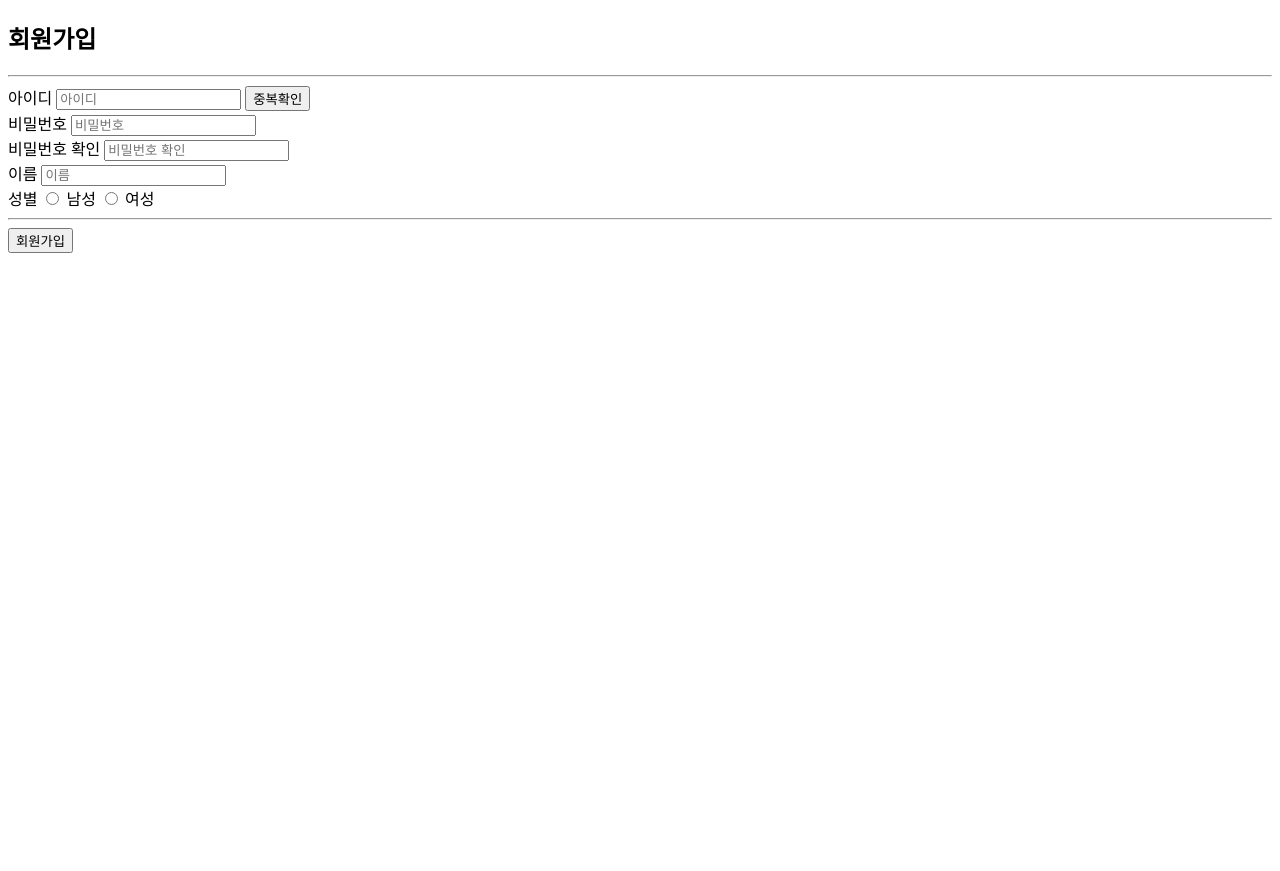
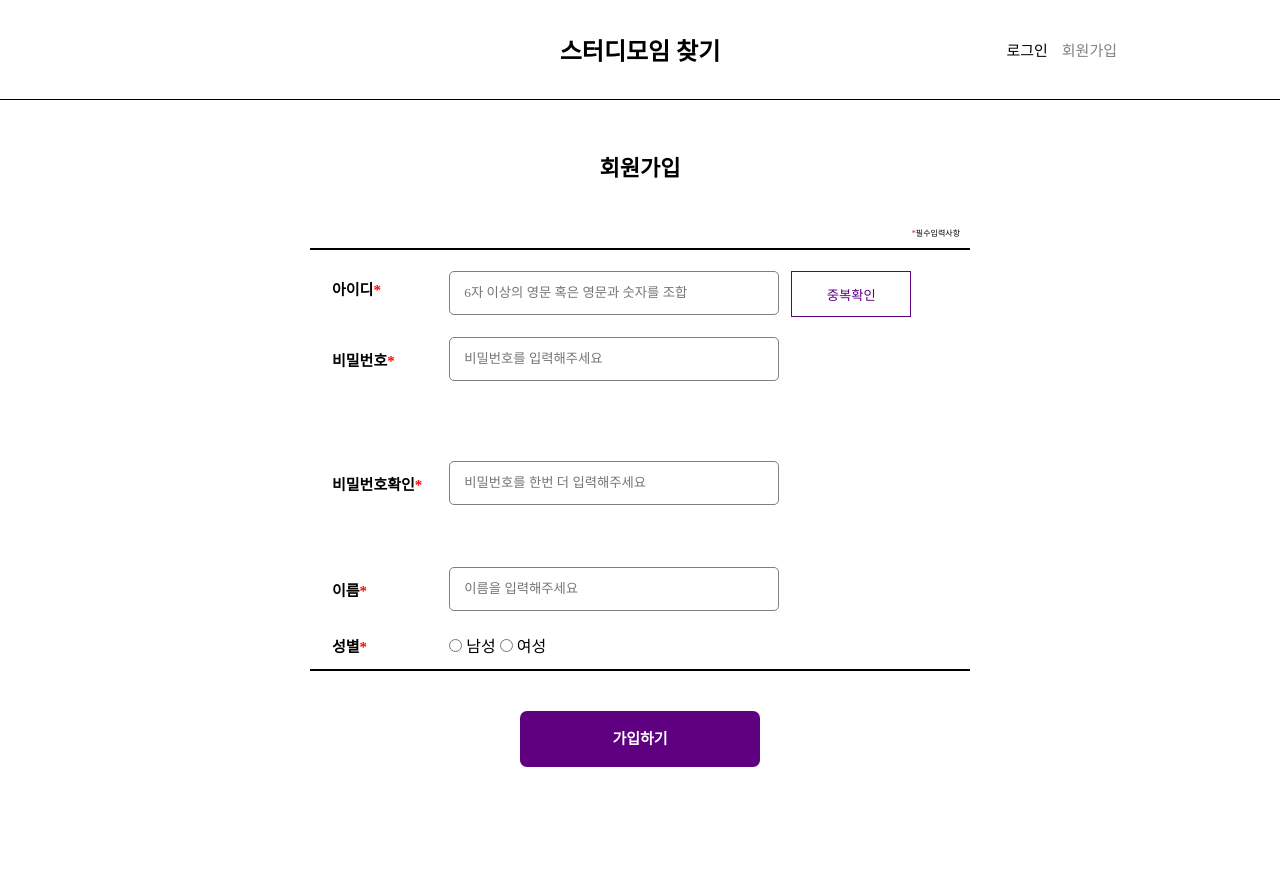
Before and after one commit to yunchanpark/studyProject, a Flask app: page /register in a window 1280 px wide. Before the commit the page ends 253 px from the top, so only its background shows below. Run offline with Flask 2, Linux system fonts and the light colour scheme; some libraries are stand-ins or nearby versions.

Commit message:
yunchan#3
로그인, 회원가입, 로그아웃 구현

```diff
--- /dev/null
+++ b/meeting/static/css/header.css
@@ -0,0 +1,48 @@
+
+:root {
+    --text-black: #000000DE
+}
+
+* {
+    font-family: 'Noto Serif KR',serif;
+    margin: 0;
+    padding: 0;
+    box-sizing: border-box;
+}
+
+a {
+    text-decoration: none;
+    color: #000;
+}
+
+li {
+    list-style: none;
+}
+
+.top_gnb {
+    position: fixed;
+    top: 0;
+    left: 0;
+    display: flex;
+    width: 100%;
+    height: 100px;
+    border-bottom: 1px solid black ;
+    text-align: center;
+    align-items: center;
+    background-color: #fff;
+    z-index: 100;
+}
+
+.top_gnb > * {
+    flex: 1;
+}
+
+.right_gnb > span {
+    cursor: pointer;
+    font-size: 15px;
+    margin-right: 10px;
+}
+
+.right_gnb span:last-child > a{
+    color: gray;
+}
--- /dev/null
+++ b/meeting/static/css/member.css
@@ -0,0 +1,185 @@
+@charset "UTF-8";
+
+.loginForm {
+    width: 340px;
+    height: 400px;
+    padding: 15px, 20px;
+    background-color: #FFFFFF;
+    text-align: center;
+    margin: 200px auto 0;
+    margin-bottom: 40px;
+}
+
+.loginForm h2 {
+    text-align: center;
+    margin: 30px;
+    color: #333333;
+    font-size: 24px;
+}
+
+.idForm,
+.passForm {
+    border: 1px solid #cccccc;
+    width: 340px;
+    height: 54px;
+    padding: 0 19px;
+    border-radius: 3px;
+}
+
+.id,
+.pw {
+    width: 100%;
+    border: none;
+    outline: none;
+    color: #333333;
+    font-size: 14px;
+    height: 54px;
+    background: none;
+}
+
+.passForm {
+    margin-top: 10px;
+}
+
+.btn {
+    display: inline-block;
+    color: #FFFFFF;
+    background: #5F0080;
+    text-align: center;
+    width: 340px;
+    height: 54px;
+    line-height: 50px;
+    border-radius: 7px;
+    border: none;
+    font-weight: 700;
+    font-size: 16px;
+}
+
+.btn1 {
+    display: inline-block;
+    color: #5F0080;
+    background: #FFFFFF;
+    text-align: center;
+    width: 340px;
+    height: 54px;
+    line-height: 50px;
+    border: 1px solid #5F0080;
+    border-radius: 7px;
+    font-weight: 700;
+    font-size: 16px;
+}
+
+.btn,
+.btn1 {
+    margin-top: 10px;
+    cursor: pointer;
+}
+
+#pw_icon,
+#pw_msg,
+#pw_icon_two,
+#pw_msg_two,
+#pw_ck_icon,
+#pw_ck_msg {
+    font-size: 12px;
+    display: none;
+}
+
+#memberForm {
+    width: 100%;
+    margin-top: 150px;
+}
+
+.ico {
+    color: red;
+}
+
+#section {
+    width: 660px;
+    margin: 0 auto;
+    position: relative;
+}
+
+#first {
+    position: relative;
+    height: 100px;
+    width: 100%;
+    border-bottom: 2px solid black;
+}
+
+#second {
+    border-bottom: 2px solid #000;
+}
+
+#register_title {
+    position: relative;
+    text-align: center;
+    font-size: 22px;
+    font-weight: 700;
+    margin-top: 75px;
+}
+
+#pilSu {
+    position: absolute;
+    right: 10px;
+    bottom: 10px;
+    font-size: 8px;
+}
+
+.member_table tr th {
+    text-align: left;
+    padding: 0 25px 0 20px;
+    font-size: 15px;
+}
+
+.longText {
+    width: 330px;
+    height: 44px;
+    padding: 0 14px;
+    border-radius: 5px;
+    border: 1px solid gray;
+}
+
+button {
+    border-radius: 5px;
+}
+
+.bnt_color {
+    background-color: white;
+    color: #5f0080;
+    border: 1px solid #5f0080;
+}
+
+.bnt_size {
+    margin-left: 10px;
+    width: 120px;
+    height: 46px;
+}
+
+.member_table tr td:nth-child(2) {
+    padding: 10px 0;
+}
+
+.member_table tr:nth-child(1) td:nth-child(2) {
+    padding-top: 19px;
+}
+
+.member_table tr:nth-child(1) td:nth-child(3) {
+    padding-top: 11px;
+}
+
+.submit {
+    position: absolute;
+    height: 56px;
+    width: 240px;
+    font-size: 15px;
+}
+
+.register_input,
+#update_input {
+    margin: 40px 210px;
+}
+
+#register_btn {
+    height: 200px;
+}
--- /dev/null
+++ b/meeting/static/js/header.js
@@ -0,0 +1,15 @@
+$(document).ready(function () {
+    let token = $.cookie('myToken');
+    if(token !== undefined) {
+        token = JSON.parse(atob(token.split('.')[1]));
+        $('#user_name').text(token.id + " 님")
+    }
+});
+
+function logout() {
+    $.removeCookie('myToken', {
+        path: '/'
+    });
+    location.reload();
+    window.location.href = '/home'
+}
--- a/meeting/static/register.js
+++ b/meeting/static/js/register.js
@@ -24,7 +24,19 @@ $(document).ready(function () {
         if (!idCheck) {
             alert('중복화인을 해주세요');
         } else {
-            $('#registerForm').submit();
+            let registerForm = $('form[name=registerForm]').serialize();
+            $.ajax({
+                type: 'post',
+                url: 'api/register',
+                dataType: 'json',
+                data: registerForm,
+                success: function(data) {
+                    if(data.success) {
+                        alert(data.msg)
+                        window.location.href = '/login'
+                    }
+                }
+            })
         }
     });
 });
--- /dev/null
+++ b/meeting/templates/includes/head.html
@@ -0,0 +1,8 @@
+<head>
+    <meta charset="UTF-8">
+    <meta http-equiv="X-UA-Compatible" content="IE=edge">
+    <meta name="viewport" content="width=device-width, initial-scale=1.0">
+    <link rel="preconnect" href="https://fonts.googleapis.com">
+    <link rel="preconnect" href="https://fonts.gstatic.com" crossorigin>
+    <link href="https://fonts.googleapis.com/css2?family=Noto+Serif+KR&display=swap" rel="stylesheet">
+    <link rel="stylesheet" href="/static/css/header.css">
--- /dev/null
+++ b/meeting/templates/includes/header.html
@@ -0,0 +1,15 @@
+<header>
+    <nav class="top_gnb">
+        <div></div>
+        <h1 class="logo_txt">스터디모임 찾기</h1>
+        <div class="right_gnb">
+            {% if request.cookies.get('myToken') is none %}
+            <span><a href="/login">로그인</a></span>
+            <span><a href="/register">회원가입</a></span>
+            {% else %}
+            <span id="user_name"></span>
+            <span onclick="logout()">로그아웃</span>
+            {% endif %}
+        </div>
+    </nav>
+</header>
--- /dev/null
+++ b/meeting/templates/includes/plugin.html
@@ -0,0 +1,3 @@
+<script src="https://ajax.googleapis.com/ajax/libs/jquery/3.6.0/jquery.min.js"></script>
+<script src="https://cdnjs.cloudflare.com/ajax/libs/jquery-cookie/1.4.1/jquery.cookie.js"></script>
+<script src="/static/js/header.js"></script>
--- a/meeting/templates/member/register.html
+++ b/meeting/templates/member/register.html
@@ -1,49 +1,84 @@
 <!DOCTYPE html>
 <html lang="en">
-<head>
-    <meta charset="UTF-8">
-    <meta http-equiv="X-UA-Compatible" content="IE=edge">
-    <meta name="viewport" content="width=device-width, initial-scale=1.0">
-    <script src="https://ajax.googleapis.com/ajax/libs/jquery/3.6.0/jquery.min.js"></script>
-    <script src="/static/register.js"></script>
+    {% include 'includes/head.html' %}
     <title>회원가입</title>
+    <link rel="stylesheet" href="/static/css/member.css">
 </head>
 <body>
-    <div>
-        <div>
-            <h2>회원가입</h2>
-        </div>
-        <hr>
-        <div>
-            <form action="/api/register" method="post" id="registerForm">
-                <div>
-                    <span>아이디</span>
-                    <input type="text" name="id" id="id" placeholder="아이디">
-                    <input type="button" value="중복확인" id="idCheckBtn">
+    {% include 'includes/header.html' %}
+    <!-- section -->
+    <section id="memberForm">
+        <div id="section">
+            <form action="/api/register" method="post" id="registerForm" name="registerForm">
+                <div id="first">
+                    <div id="register_title">회원가입</div>
+                    <div id="pilSu">
+                        <span class="ico">*</span>필수입력사항
+                    </div>
                 </div>
-                <div>
-                    <span>비밀번호</span>
-                    <input type="text" name="password" id="password" placeholder="비밀번호">
+                <div id="second">
+                    <table class="member_table">
+                        <tr>
+                            <th>아이디<span class="ico">*</span></th>
+                            <td><input type="text" class="longText" id="id" name="id" placeholder="6자 이상의 영문 혹은 영문과 숫자를 조합">
+                            </td>
+                            <td><input type="button" id="idCheckBtn" class="bnt_size bnt_color" value="중복확인" />
+                            </td>
+                        </tr>
+                        <tr>
+                            <th>비밀번호<span class="ico">*</span></th>
+                            <td><input type="password" class="longText" name="password" placeholder="비밀번호를 입력해주세요"></td>
+                        </tr>
+                        <tr>
+                            <th></th>
+                            <td>
+                                <span id="pw_icon">✖️</span>
+                                <span id="pw_msg">10자 이상 입력</span>
+                                <br>
+                                <span id="pw_icon_two">✖️</span>
+                                <span id="pw_msg_two">영문/숫자/특수문자(공백제외)만 허용하며, 1개 이상 조합</span>
+                                <br>
+                            </td>
+                        </tr>
+                        <tr>
+                            <th>비밀번호확인<span class="ico">*</span></th>
+                            <td>
+                                <input type="password" class="longText" name="password_check" placeholder="비밀번호를 한번 더 입력해주세요">
+                            </td>
+                        </tr>
+                        <tr>
+                            <th></th>
+                            <td>
+                                <span id="pw_ck_icon">✖️</span>
+                                <span id="pw_ck_msg">동일한 비밀번호를 입력해주세요</span>
+                                <br>
+                            </td>
+                        </tr>
+                        <tr>
+                            <th>이름<span class="ico">*</span></th>
+                            <td><input type="text" class="longText" name="nick_name" placeholder="이름을 입력해주세요"></td>
+                        </tr>
+                        <tr>
+                            <th>성별<span class="ico">*</span></th>
+                            <td>
+                                <input type="radio" name="gender" id="male" value="male">
+                                <label for="male">남성</label>
+                                <input type="radio" name="gender" id="female" value="female">
+                                <label for="female">여성</label>
+                            </td>
+                        </tr>
+                    </table>
                 </div>
-                <div>
-                    <span>비밀번호 확인</span>
-                    <input type="text" id="password_check" placeholder="비밀번호 확인">
+
+                <div id="register_btn">
+                    <input type="button" id="registerSubmit" class="btn submit register_input" value="가입하기" />
                 </div>
-                <div>
-                    <span>이름</span>
-                    <input type="text" name="nick_name" id="nick_name" placeholder="이름">
-                </div>
-                <div>
-                    <span>성별</span>
-                    <input type="radio" name="gender" id="male" value="male">
-                    <label for="male">남성</label>
-                    <input type="radio" name="gender" id="female" value="female">
-                    <label for="female">여성</label>
-                </div>
-                <hr>
-                <input type="button" value="회원가입" id="registerSubmit">
             </form>
         </div>
-    </div>
+    </section>
+    <!-- section 끝 -->
+
+    {% include 'includes/plugin.html' %}
+    <script src="/static/js/register.js"></script>
 </body>
 </html>
```
Also changed, not shown: meeting/templates/index.html (+4 -9 lines), meeting/templates/member/login.html (+21 -16 lines), meeting/static/js/login.js (renamed from meeting/static/login.js), meeting/templates/member/div.html (deleted).
